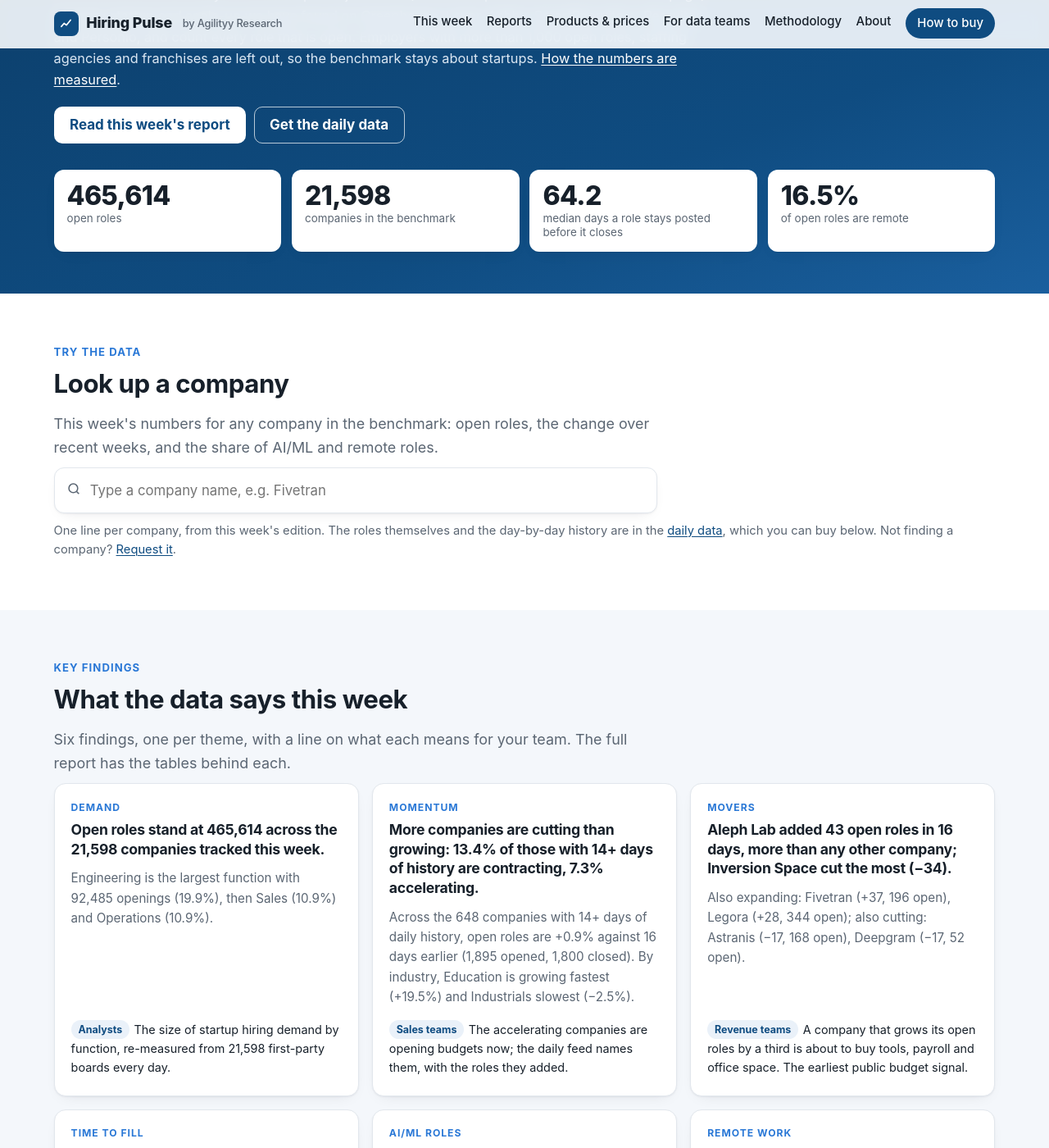
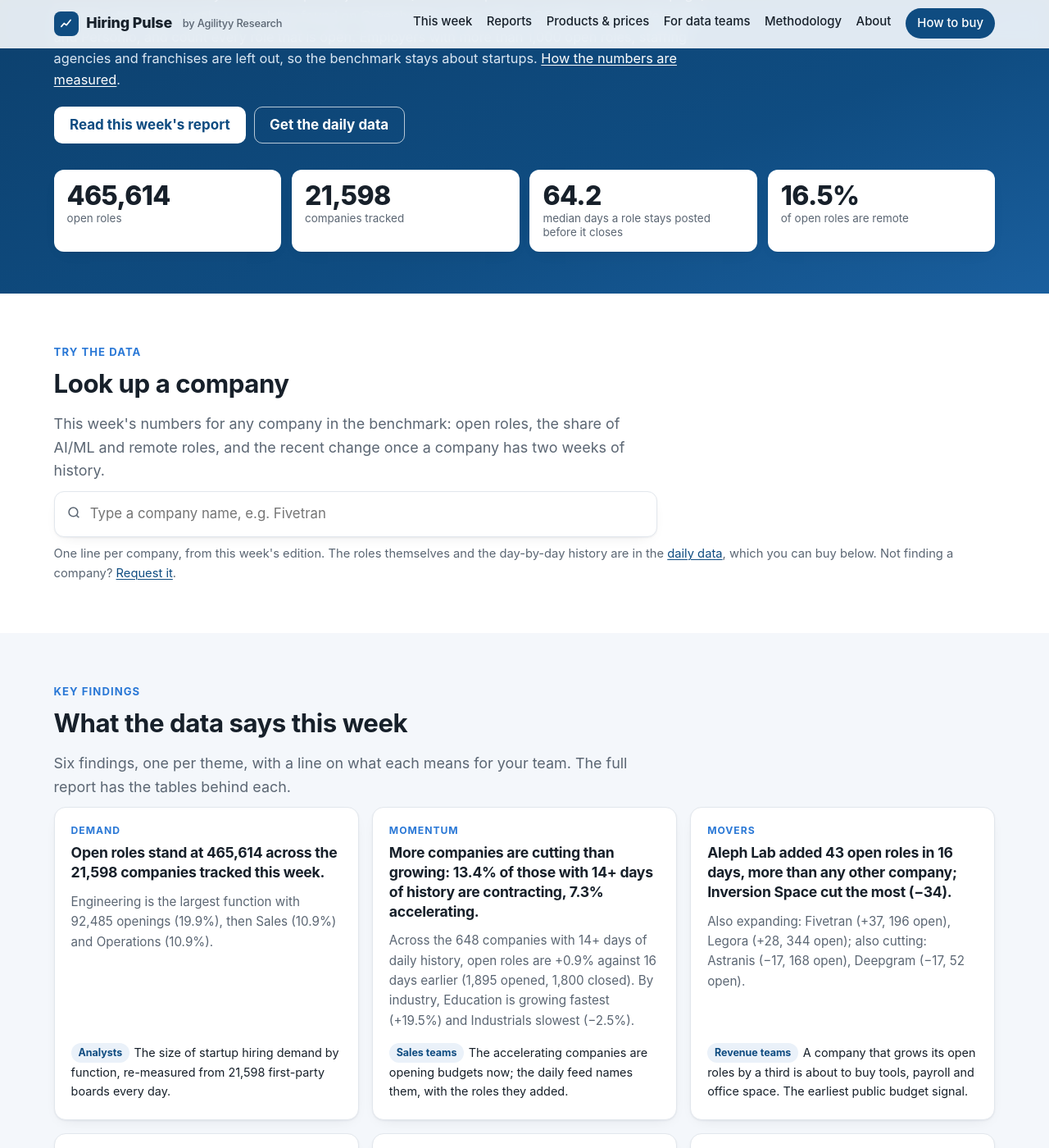
Before and after one commit to agilityy-research/hiring-pulse, a Jekyll site: the page built from index.md, in a window 1280 px wide and 1400 px high, scrolled down 327 px. Shown: the whole window at 82% size. Built offline with Jekyll 4.4.1, drawn with Linux system fonts in a browser that asks for light colours; our own code applies the rules of GitHub Pages for plain Markdown files; some of the changed text lies outside the part shown.

Commit message:
Review fixes: hero tile says companies tracked, search promise matches what it shows, four signal words everywhere, snapshot glossed, prices wrap in phone tables, coverage claim matches the methodology, rounded row count
Co-Authored-By: Claude Fable 5.1 <noreply@anthropic.com>

```diff
--- a/_layouts/default.html
+++ b/_layouts/default.html
@@ -237,7 +237,7 @@ th,td{border-bottom:1px solid var(--line);padding:.42rem .65rem;text-align:left;
 th{background:var(--tint);font-weight:600}
 main.narrow th,main.narrow td{white-space:normal;min-width:7rem}
 main.narrow td:first-child{min-width:11rem}
-@media (max-width:640px){main.narrow th,main.narrow td{min-width:0;font-size:.9rem;padding:.4rem .45rem}main.narrow td:first-child{min-width:7rem}}
+@media (max-width:640px){main.narrow th,main.narrow td{min-width:0;font-size:.9rem;padding:.4rem .45rem}main.narrow td:first-child{min-width:7rem}main.narrow td .price{white-space:normal}}
 code{background:var(--tint);padding:.1rem .35rem;border-radius:5px;font-size:.9em}
 pre{background:var(--tint);border:1px solid var(--line);padding:.9rem 1rem;border-radius:10px;overflow-x:auto;font-size:.88rem}
 pre code{background:none;padding:0}
--- a/index.md
+++ b/index.md
@@ -53,7 +53,7 @@ permalink: /
 {%- if v_open != "" %}
 <div class="stats" aria-label="Headline numbers">
 <div class="stat"><b>{{ v_open }}</b><span>open roles</span>{% if d_open != "" and d_open != "—" %}<span class="delta">{{ d_open }} vs previous edition</span>{% endif %}</div>
-{%- if v_companies != "" %}<div class="stat"><b>{{ v_companies }}</b><span>companies in the benchmark</span></div>{% endif %}
+{%- if v_companies != "" %}<div class="stat"><b>{{ v_companies }}</b><span>companies tracked</span></div>{% endif %}
 {%- if v_fill != "" and v_fill != "—" %}<div class="stat"><b>{{ v_fill }}</b><span>median days a role stays posted before it closes</span>{% if d_fill != "" and d_fill != "—" %}<span class="delta">{{ d_fill }}</span>{% endif %}</div>{% endif %}
 {%- if v_remote != "" and v_remote != "—" %}<div class="stat"><b>{{ v_remote }}</b><span>of open roles are remote</span>{% if d_remote != "" and d_remote != "—" %}<span class="delta">{{ d_remote }}</span>{% endif %}</div>{% endif %}
 </div>
@@ -63,7 +63,7 @@ permalink: /
 <section class="band" id="lookup"><div class="wrap">
 <p class="eyebrow">Try the data</p>
 <h2>Look up a company</h2>
-<p class="sub muted">This week's numbers for any company in the benchmark: open roles, the change over recent weeks, and the share of AI/ML and remote roles.</p>
+<p class="sub muted">This week's numbers for any company in the benchmark: open roles, the share of AI/ML and remote roles, and the recent change once a company has two weeks of history.</p>
 <div class="search" id="company-search" hidden>
 <svg viewBox="0 0 24 24" aria-hidden="true"><circle cx="11" cy="11" r="7"/><path d="m20 20-3.5-3.5"/></svg>
 <label class="visually-hidden" for="company-q">Search a company</label>
```
Also changed, not shown: other parts of index.md (+1 -1 lines), get-the-data.md (+1 -1 lines), methodology.md (+1 -1 lines), reports/index.md (+2 -2 lines).
